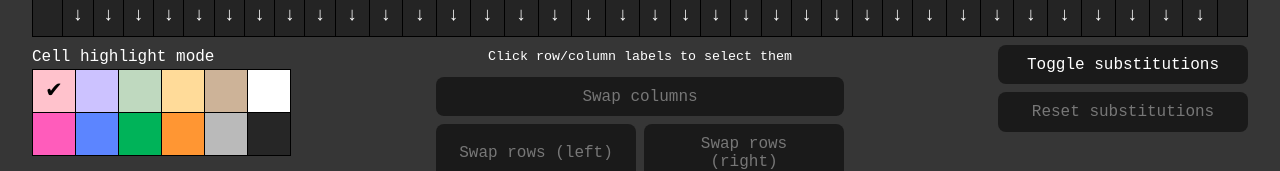
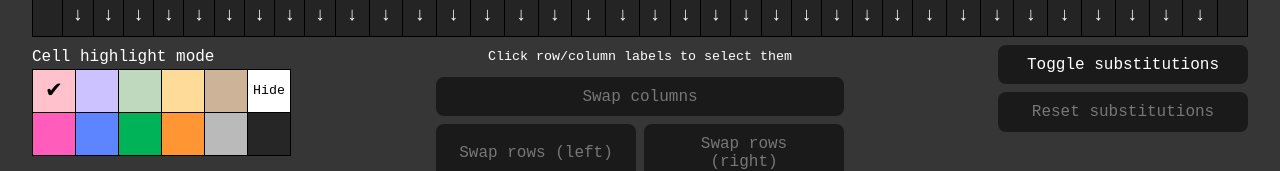
Before and after one commit to d-as/ctc-th, a React (Vite) app: page / in a window 1280 px wide. Shown: the part 648-819 px from the top of the page. Built offline with nearby package versions, Linux system fonts and the light colour scheme.

Commit message:
Add Hide text back to hidden highlight mode

```diff
--- a/src/App.tsx
+++ b/src/App.tsx
@@ -32,7 +32,7 @@ enum LocalStorageKey {
   VERSION = 'version',
 }
 
-const VERSION = 'v0.6.5';
+const VERSION = 'v0.6.6';
 const VERSION_TEXT = [VERSION, 'DAS#0437'].join(' / ');
 const VERSION_TEXT_TITLE = 'Feel free to DM me on Discord if you have bug reports or feature requests';
 
@@ -740,7 +740,7 @@ const App = () => {
                           className={`highlight-${n + 1} check-mark cursor-pointer`}
                           onClick={() => setHighlightMode(n)}
                         >
-                          {highlightMode === n ? '✔' : ''}
+                          {highlightMode === n ? '✔' : (row === 0 && n === 5 ? 'Hide' : '')}
                         </td>
                       ))}
                     </tr>
--- a/src/_highlights.scss
+++ b/src/_highlights.scss
@@ -85,6 +85,7 @@
   &.highlight-6 {
     color: rgba(0, 0, 0, 0);
     border-color: black;
+    font-size: 10pt;
 
     &:hover {
       color: #777;
```
